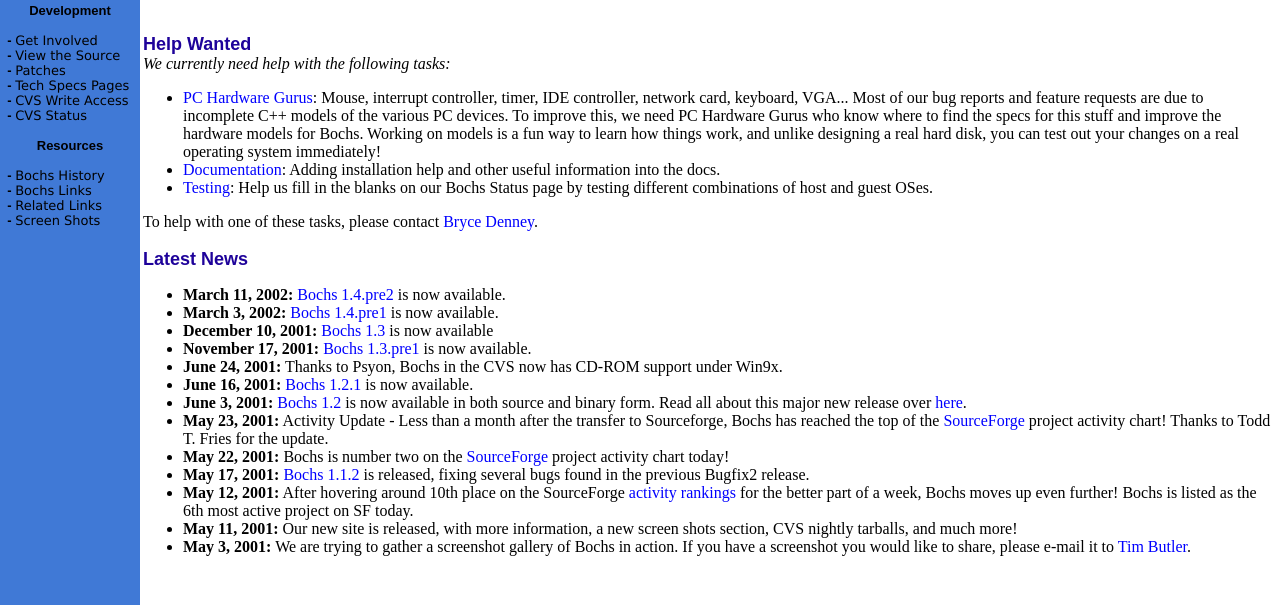
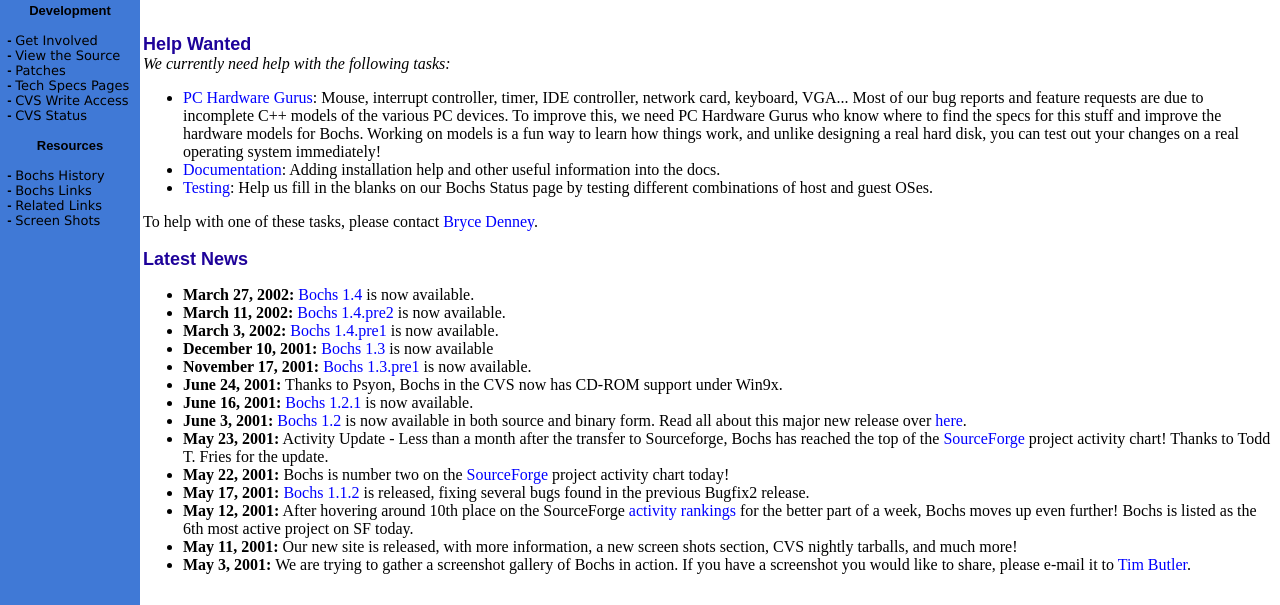
Before and after one commit to gamozolabs/applepie, a plain HTML site: page sfsite/index.html in a window 1280 px wide. Shown: the part 670-1275 px from the top of the page. Drawn offline with nearby package versions, Linux system fonts and the light colour scheme; files that its build step writes are made by us from their sources.

Commit message:
- add 1.4 to news items
git-svn-id: http://svn.code.sf.net/p/bochs/code/trunk@2238 6c8e4198-a580-4521-a02f-c9ae86df1db9

```diff
--- a/sfsite/index.html
+++ b/sfsite/index.html
@@ -67,6 +67,7 @@ To help with one of these tasks, please contact <a href="http://bochs.sourceforg
 <BR><BR>
 <font face="arial, helvetica" color="#1e029a" size="4"><b>Latest News</b></font><BR>
 <ul>
+  <li><b>March 27, 2002:</b> <a href="<href="http://sourceforge.net/project/showfiles.php?group_id=12580&release_id=79121">Bochs 1.4</a> is now available.
   <li><b>March 11, 2002:</b> <a href="http://sourceforge.net/project/showfiles.php?group_id=12580&release_id=79122"> Bochs 1.4.pre2</a> is now available.
   <li><b>March 3, 2002:</b> <a href="http://sourceforge.net/project/showfiles.php?group_id=12580&release_id=78152"> Bochs 1.4.pre1</a> is now available.
   <li><b>December 10, 2001:</b> <a href="<!--#include virtual="includes/release.txt" -->">Bochs 1.3</a> is now available
```
Also changed, not shown: sfsite/news.html (+1 -0 lines).
